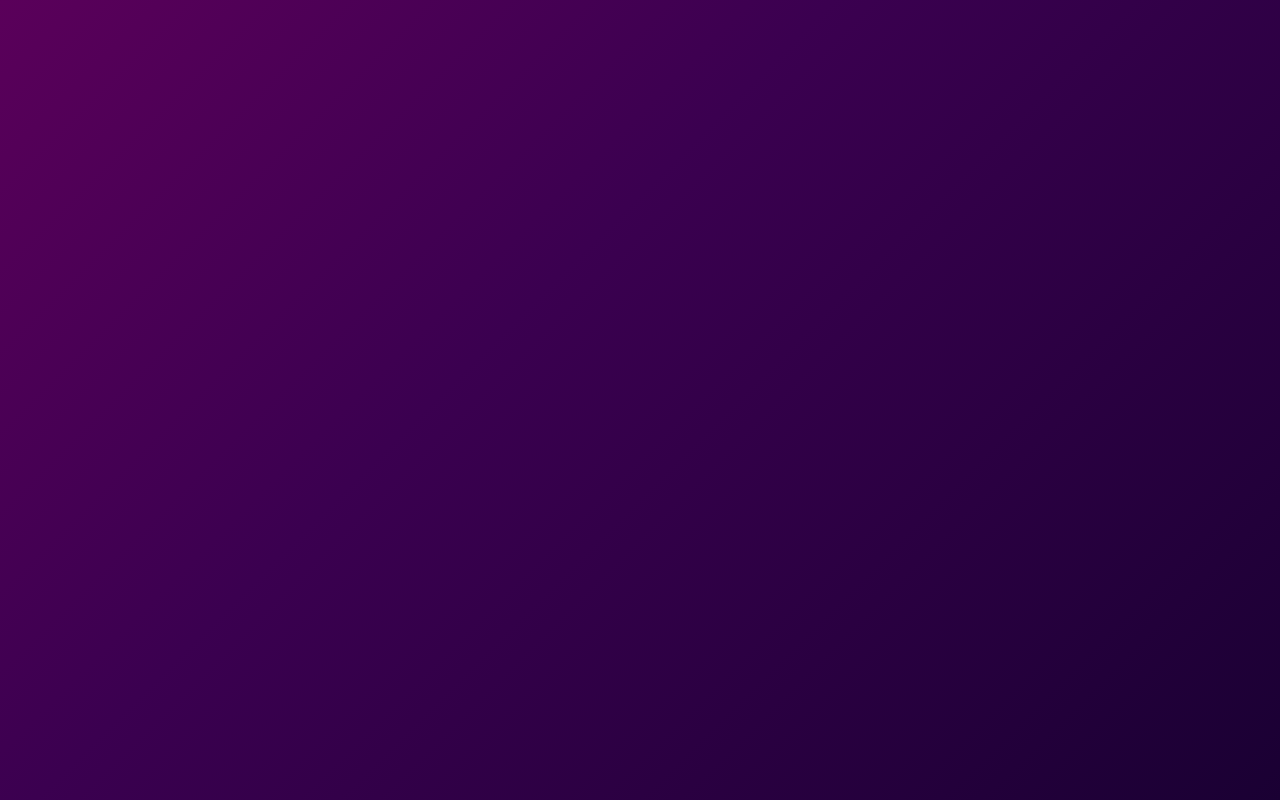
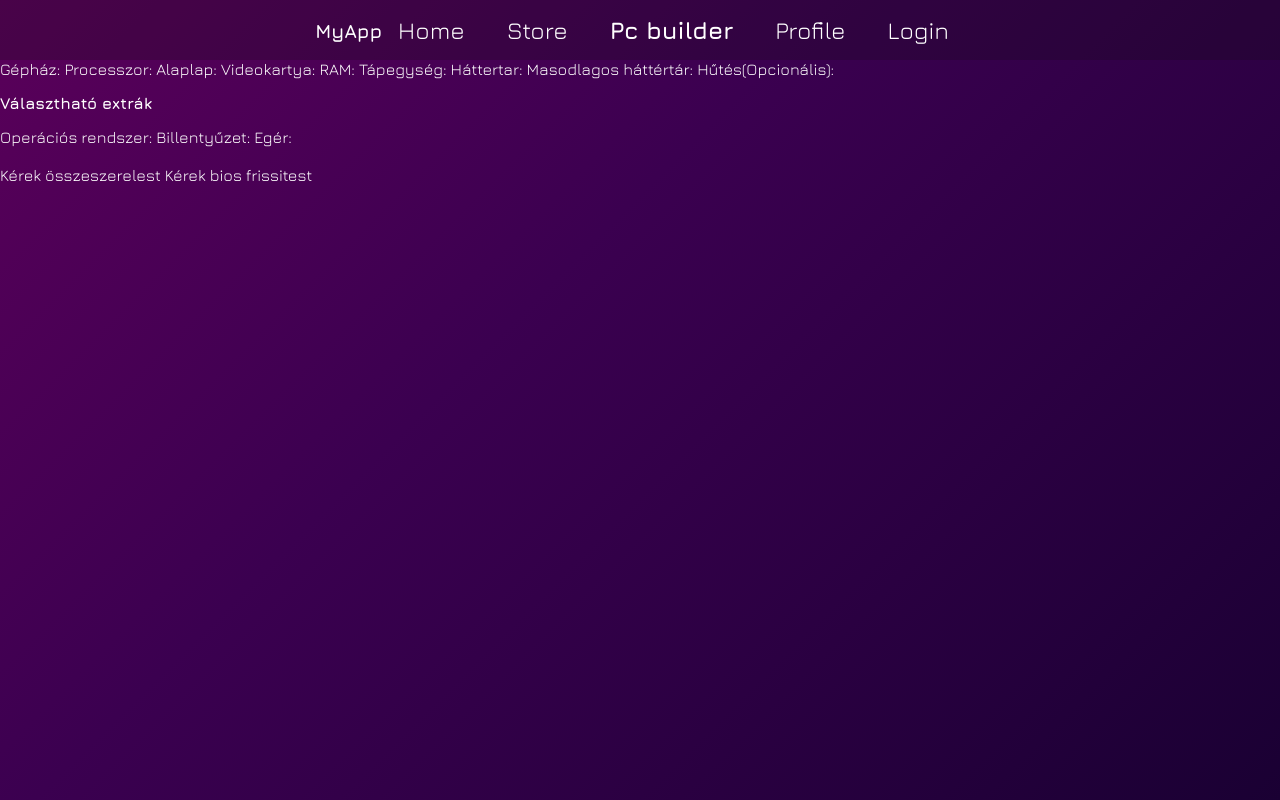
Before and after one commit to benkolon152/Szerviz-projekt, a SvelteKit app in the folder prj/: page /pcbuild in a window 1280 px wide. Built offline with nearby package versions, Linux system fonts and the light colour scheme.

Commit message:
pc build, admin, employee placeholders

```diff
--- a/prj/src/routes/+page.svelte
+++ b/prj/src/routes/+page.svelte
@@ -132,7 +132,7 @@
           <p class="comment">Szöveg helye – itt megoszthat bővebb információkat az ajánlatról vagy szolgáltatásról.</p>
           <div class="hbox reviewer">
             <div class="image-container" style="overflow: hidden; border-radius: 50%; background: black;">
-              <img class="image" style="color:transparent; height: 50px; width: 50px; object-fit: cover;" src="white.png" />
+              <img class="image" style="color:transparent; height: 50px; width: 50px; object-fit: cover;" src="white.png" alt="placeholder" />
             </div>
             <div class="name">
               <h5 style="color: black;">Name</h5>
@@ -146,7 +146,7 @@
           <p class="comment">Szöveg helye – itt megoszthat bővebb információkat az ajánlatról vagy szolgáltatásról.</p>
           <div class="hbox reviewer">
             <div class="image-container" style="overflow: hidden; border-radius: 50%; background: black;">
-              <img class="image" style="color:transparent; height: 50px; width: 50px; object-fit: cover;" src="white.png" />
+              <img class="image" style="color:transparent; height: 50px; width: 50px; object-fit: cover;" src="white.png" alt="placeholder" />
             </div>
             <div class="name">
               <h5 style="color: black;">Name</h5>
@@ -160,7 +160,7 @@
           <p class="comment">Szöveg helye – itt megoszthat bővebb információkat az ajánlatról vagy szolgáltatásról.</p>
           <div class="hbox reviewer">
             <div class="image-container" style="overflow: hidden; border-radius: 100%; background: black;">
-              <img class="image" style="color:transparent; height: 50px; width: 50px; object-fit: cover;" src="white.png" />
+              <img class="image" style="color:transparent; height: 50px; width: 50px; object-fit: cover;" src="white.png" alt="placeholder" />
             </div>
             <div class="name">
               <h5 style="color: black;">Name</h5>
--- a/prj/src/routes/pcbuild/+page.svelte
+++ b/prj/src/routes/pcbuild/+page.svelte
@@ -0,0 +1,63 @@
+<script>
+  let isOpen = false;
+
+  function toggle() {
+    isOpen = !isOpen;
+  }
+</script>
+
+<!-- ---------------------------------NAV-------------------------------- -->
+<nav class="navbar">
+  <div class="nav-container">
+    <a href="/" class="logo">MyApp</a> <!-- TODO logo-->
+
+    <button class="hamburger" on:click={toggle}>
+      ☰
+    </button>
+    <!--TODO this should be on the left side-->
+    <ul class:open={isOpen}>
+      <li><a href="/">Home</a></li>
+      <li><a href="/shop">Store</a></li>
+      <li><a href="/pcbuild"><b>Pc builder</b></a></li>
+
+      <!-- stay on the right-->
+      <li><a href="/">Profile</a></li> <!-- TODO profile dropwdown menu-->
+      <li><a href="/login">Login</a></li>
+    </ul>
+  </div>
+</nav>
+
+<div class="pc_build_container">
+    <div class="vbox">
+        <div class="hbox cards-container">
+            <form action="">
+                <label for="case">Gépház:</label>
+                <label for="cpu">Processzor:</label>
+                <label for="motherboard">Alaplap:</label>
+                <label for="gpu">Videokartya:</label>
+                <label for="ram">RAM:</label>
+                <label for="psu">Tápegység:</label>
+                <label for="storage">Háttertar:</label>
+                <label for="storage_two">Masodlagos háttértár:</label><!--TODO ez alapbol hidden csak ha mar az elsodleges tarolo ki lett valasztva akkor jelenjen meg-->
+                <label for="cooling">Hűtés(Opcionális):</label><!--TODO ez pedig eleve opcionalis-->
+
+                <p><b>Választható extrák</b></p>
+                <!--TODO Ezek alapból kiszurkitve egy tickbox-al lesznek aktivak-->
+                <label for="os">Operációs rendszer:</label>
+                <label for="keyboard">Billentyűzet:</label>
+                <label for="mouse">Egér:</label>
+            </form>
+        </div>
+
+        <div class="hbox cards-container">
+           <form action="">
+                <label for="build">Kérek összeszerelest</label><!--TODO tickbox-->
+                <label for="bios">Kérek bios frissitest</label>
+
+
+
+           </form>
+        </div>
+
+    </div>
+</div>
--- a/prj/static/app.css
+++ b/prj/static/app.css
@@ -6,6 +6,7 @@ body {
   margin: 0;
   min-height: 100vh;
   overflow-x: hidden;
+  color:white;
 
   background: linear-gradient(
     135deg,
```
Also changed, not shown: prj/src/routes/admin/+page.svelte (+30 -0 lines), prj/src/routes/employee/+page.svelte (+29 -0 lines).
